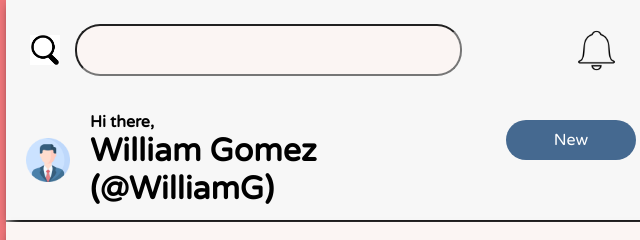
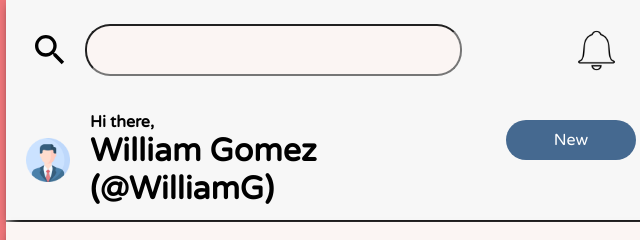
Before and after one commit to WilliamG-1/Admin-Dashboard, a plain HTML site: page index.html in a window 1280 px wide. Shown: the top 240 px of the page, 284-924 px from the left. Drawn offline with Linux system fonts and the light colour scheme.

Commit message:
Changed search icon to svg, removed white background

```diff
--- a/index.html
+++ b/index.html
@@ -68,9 +68,10 @@
 
     <div class="header">
         <div class="search">
-            <input type="image" class="search_icon" src="Assets/download.png" for="awesome_serach_bar">
+            <input type="image" class="search_icon" src="Assets/magnify.svg" for="awesome_serach_bar">
             <input type="search" class="search_bar" id="awesome_serach_bar">
         </div>
+
         <div class="profile">
             <div class="clickable notification">
                 <input type="image" src="Assets/bell.png">
--- a/style.css
+++ b/style.css
@@ -140,11 +140,10 @@ li .dashboard_logo{
 
 }
 .search .search_icon{
-    width: 30px;
-    height: 30px;
+    width: 40px;
+    height: 40px;
     flex-basis: 7%;
     flex-shrink: 1;
-    background-color: white;
     object-fit: contain;
     border: none;
     align-self: center;
```
Also changed, not shown: Assets/magnify.svg (added).
